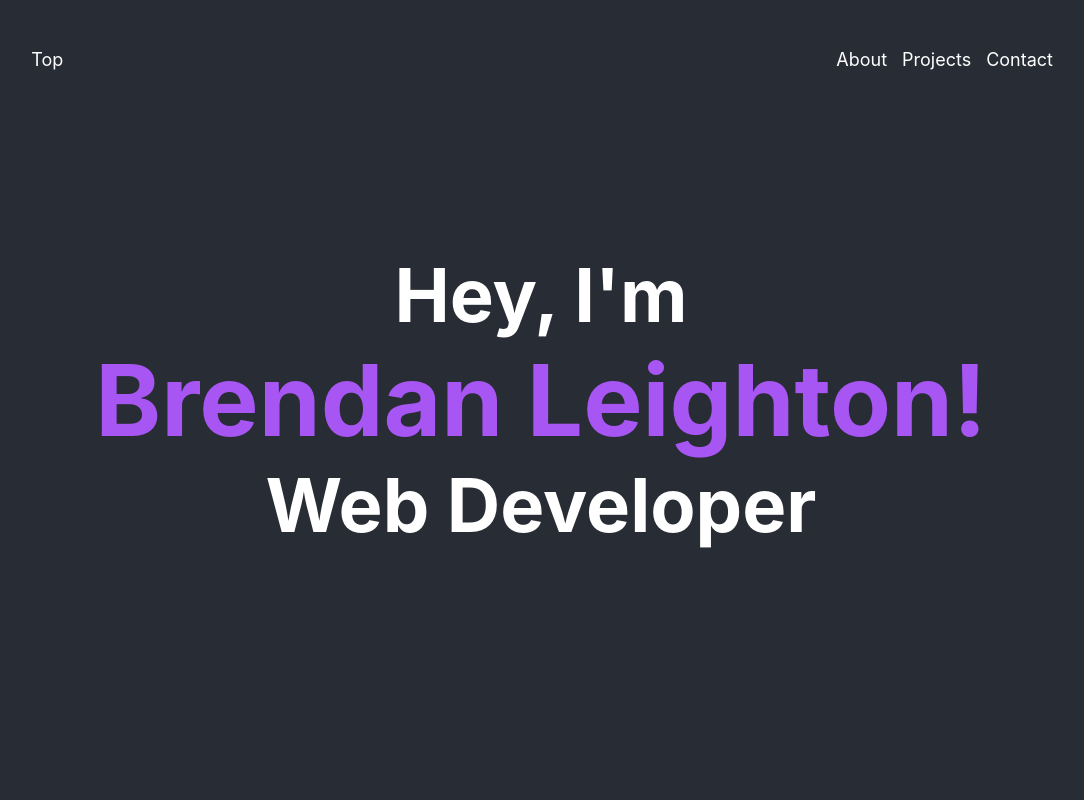
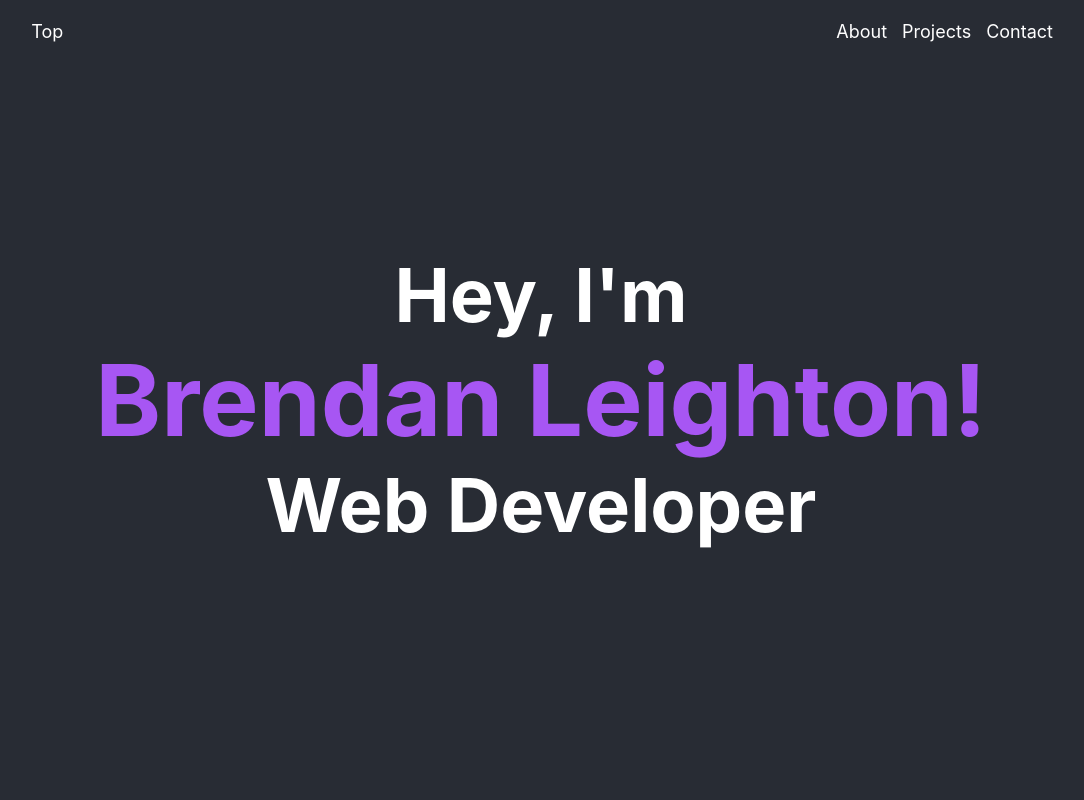
Before and after one commit to BR3NDAN-L8N/Portfolio, a React (Create React App) app in the folder client/: page / in a window 1280 px wide. Shown: the top 800 px of the page, without its empty margins (99-1183 px from the left). Built offline with nearby package versions, Linux system fonts and the light colour scheme.

Commit message:
added border-radius to buttons in projectCards

```diff
--- a/client/src/App.css
+++ b/client/src/App.css
@@ -42,6 +42,6 @@ header span.hero-name {
 }
 
 
-img {
+img, .btn {
     border-radius: 5px;
 }
--- a/client/src/components/Navbar/Navbar.css
+++ b/client/src/components/Navbar/Navbar.css
@@ -7,7 +7,7 @@ nav {
     width: 100%;
     padding: 0 10vw 0 9vw;
     background-color: var(--primary-background);
-    line-height: 15vh;
+    line-height: 8vh;
     font-size: large;
     z-index: 1000;
 }
```
